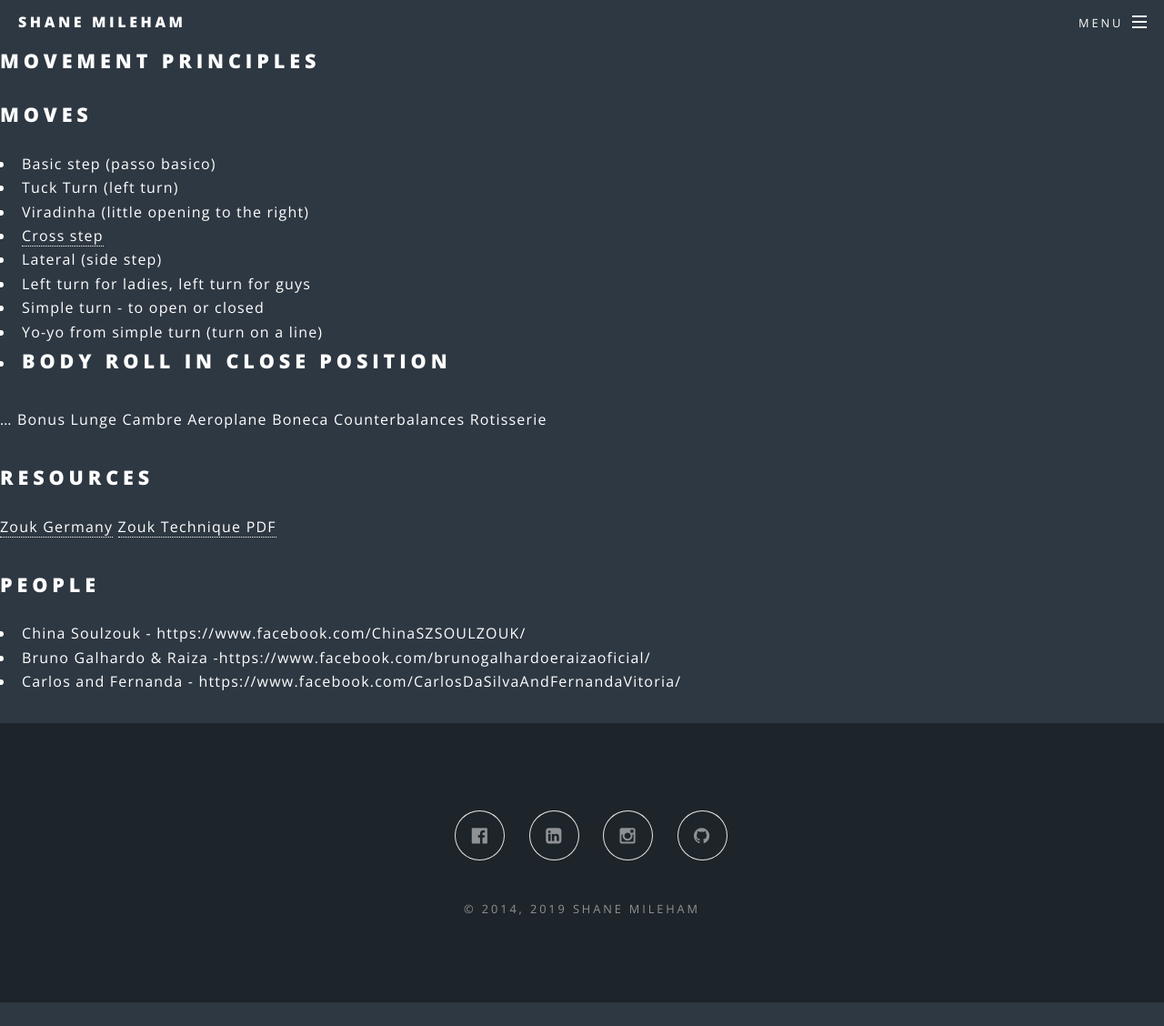
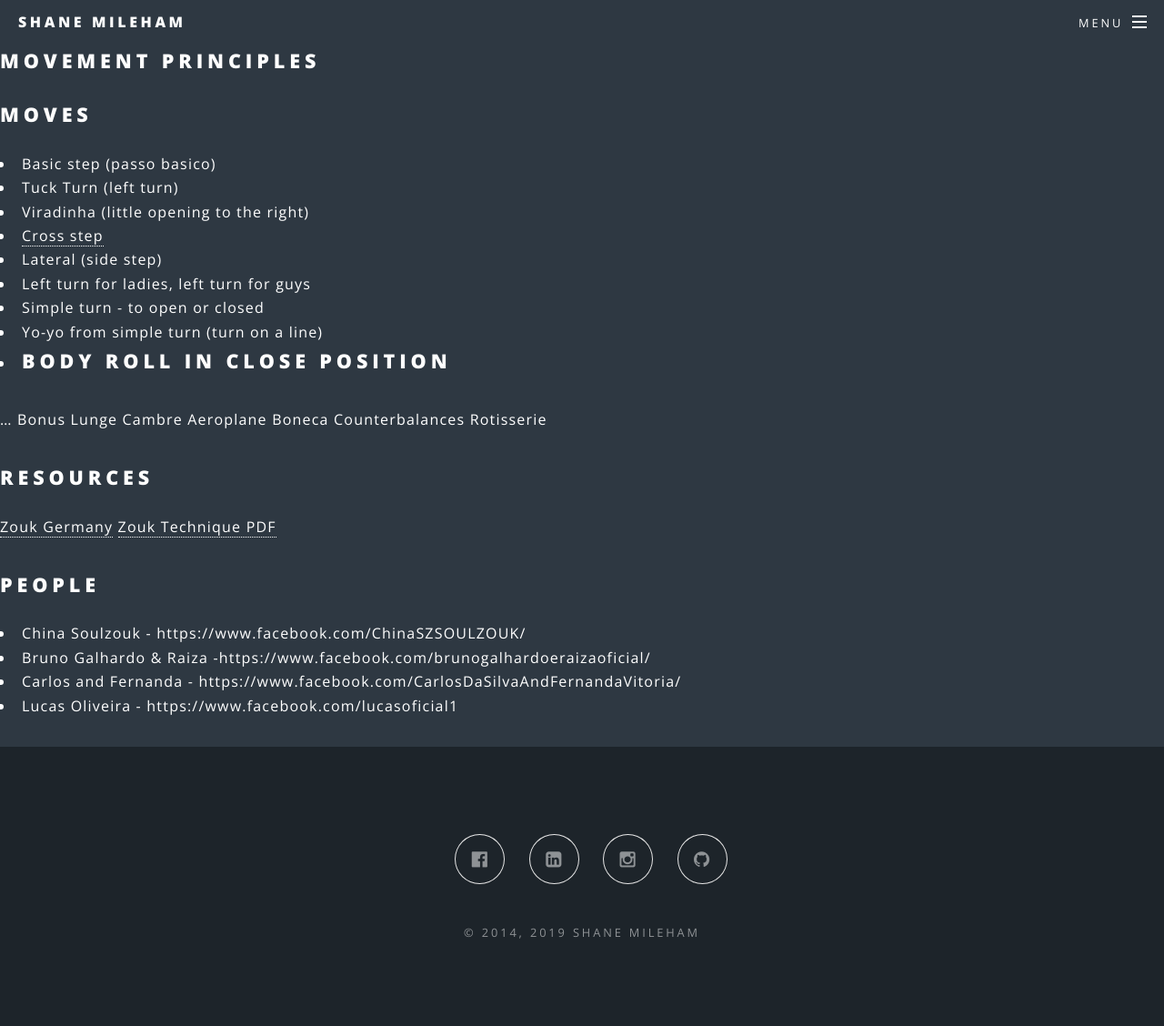
Before and after one commit to shanemileham/shanemileham.github.io, a Jekyll site: the page built from _kb/learn/zouk.md, in a window 1280 px wide and 1128 px high. Shown: the whole window at 91% size. Built offline with Jekyll 4.4.1, drawn with Linux system fonts in a browser that asks for light colours; comment, search, counter and statistics services are not loaded.

Commit message:
Added Lucas as great dancer

```diff
--- a/_kb/learn/zouk.md
+++ b/_kb/learn/zouk.md
@@ -36,3 +36,4 @@
 - China Soulzouk - https://www.facebook.com/ChinaSZSOULZOUK/
 - Bruno Galhardo & Raiza -https://www.facebook.com/brunogalhardoeraizaoficial/
 - Carlos and Fernanda - https://www.facebook.com/CarlosDaSilvaAndFernandaVitoria/
+- Lucas Oliveira - https://www.facebook.com/lucasoficial1
```
